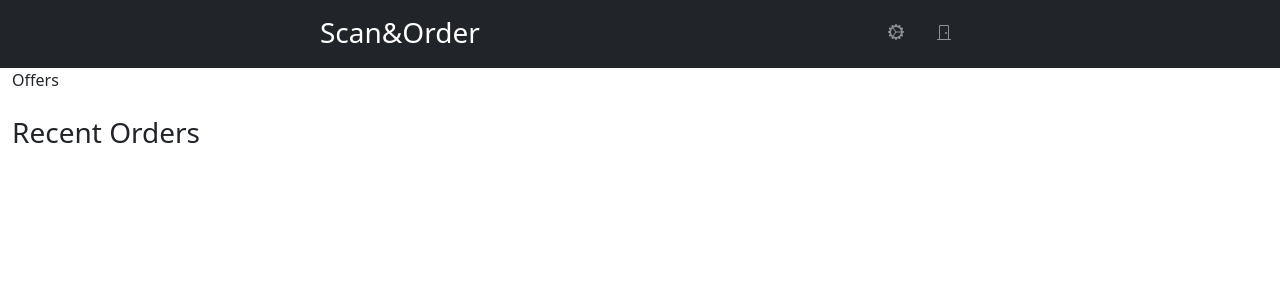
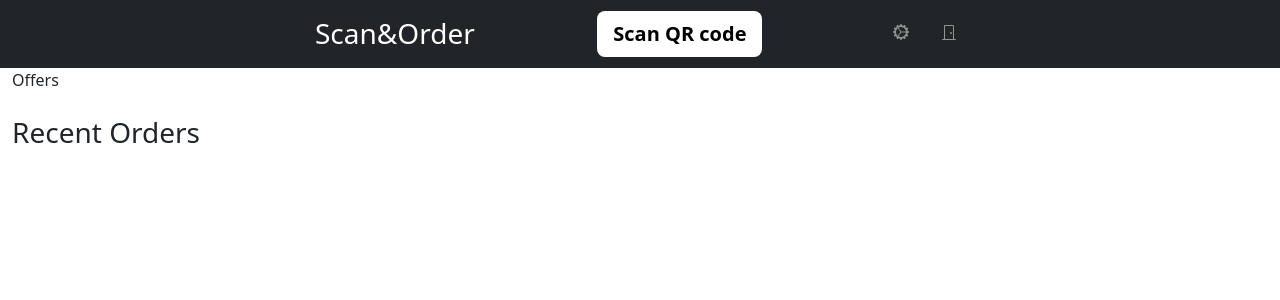
Before and after one commit to gzmazek/skeniraj-in-naroci, a Django app: template users/templates/users/profile.html in a window 1280 px wide. Shown: the top 300 px of the page. Run offline with Django 5.2, Linux system fonts and the light colour scheme; the template is opened without the code that fills it: most values are stand-ins (such as "Sample title", 1, 10 or a date in 2020).

Commit message:
Update some html pages

```diff
--- a/data/create_db.sql
+++ b/data/create_db.sql
@@ -5,7 +5,7 @@ CREATE TABLE AppUser (
     surname VARCHAR(255) NOT NULL,
     password VARCHAR(255) NOT NULL
 );
-activete envirn
+
 CREATE TABLE Restaurant (
     id SERIAL PRIMARY KEY,
     name VARCHAR(255) NOT NULL,
--- a/users/templates/users/profile.html
+++ b/users/templates/users/profile.html
@@ -100,6 +100,10 @@
         -webkit-mask-image: linear-gradient(to bottom, rgba(0, 0, 0, 1) 25%, rgba(0, 0, 0, 0.4) 100%);
         mask-image: linear-gradient(to bottom, rgba(0, 0, 0, 1) 25%, rgba(0, 0, 0, 0.4) 100%);
       }
+
+      .header-padding{
+        padding: 11px;
+      }
     </style>
 
 
@@ -160,9 +164,10 @@
 
   <body class="d-flex align-items-center flex-column">
     <div class="d-flex w-100 text-center text-bg-dark align-items-center">
-      <div class="cover-container w-100 p-3 mx-auto">
-        <a href="{% url 'home' %}" class="float-start mb-0 h3 text-decoration-none">Scan&Order</a>
-          <nav class="nav nav-masthead justify-content-center float-end">
+      <div class="cover-container w-100 header-padding mx-auto d-flex align-items-center justify-content-between">
+        <a href="{% url 'home' %}" class="mb-0 h3 text-decoration-none align-items-center">Scan&Order</a>
+        <a href="{% url 'scan_qr' %}" class="btn btn-lg btn-light fw-bold border-white bg-white border-0">Scan QR code</a>
+          <nav class="nav nav-masthead justify-content-center">
               <a class="nav-link d-flex align-items-center gap-2 px-2" href="#">
                 <svg class="bi"><use xlink:href="#gear-wide-connected"/></svg>
               </a>
```
Also changed, not shown: users/templates/users/register.html (+2 -6 lines), users/templates/users/sign-in.html (+2 -6 lines).
